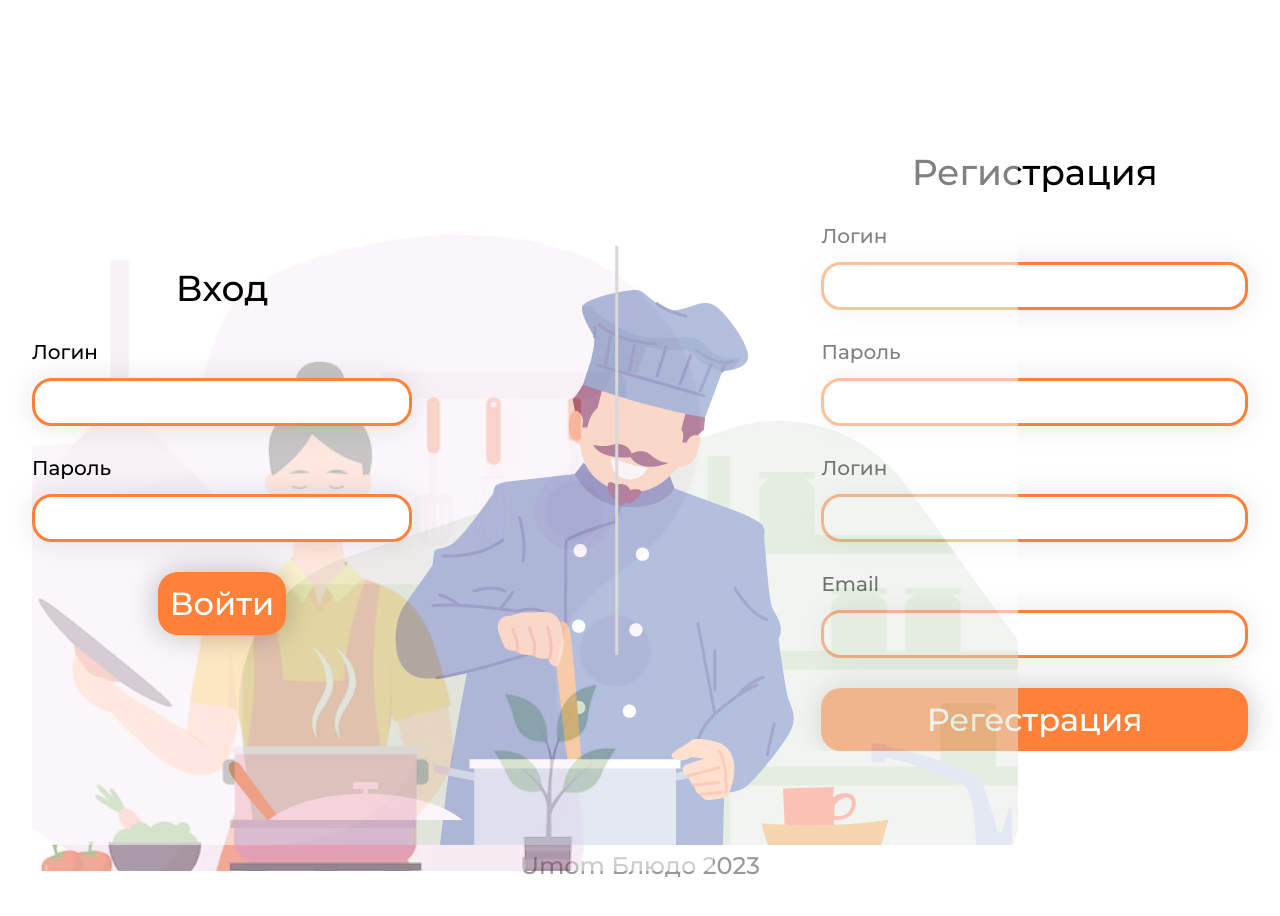
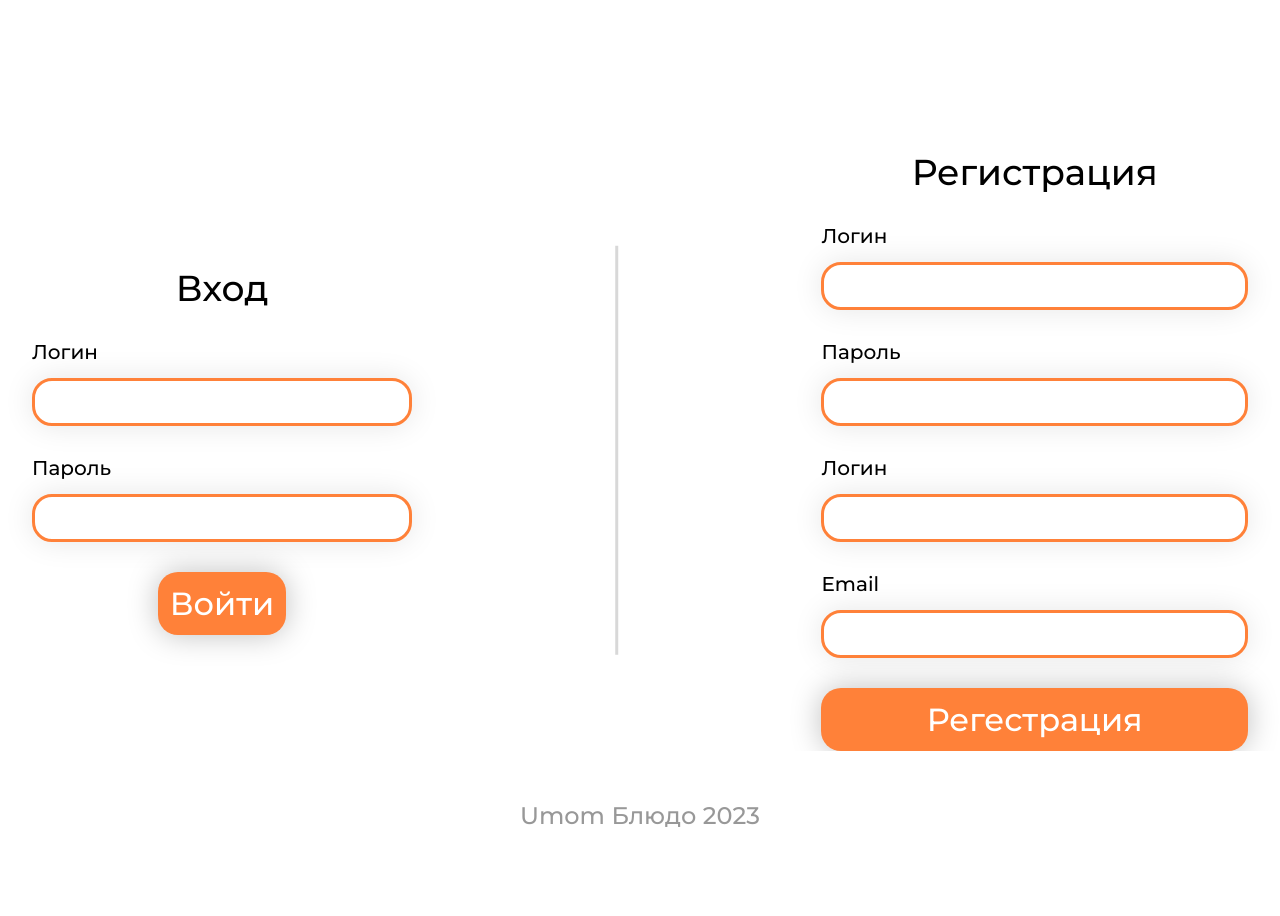
Before and after one commit to psihoshlem/menu_generator_web, a Vue app in the folder client/: page /auth in a window 1280 px wide. Shown: the top 916 px of the page. After the commit the page ends 880 px from the top, so only its background shows below. Built offline with nearby package versions, Linux system fonts and the light colour scheme.

Commit message:
Ready to master

```diff
--- a/client/src/App.vue
+++ b/client/src/App.vue
@@ -27,7 +27,6 @@ body{
   background-attachment: fixed;
   margin-left: auto;
   margin-right: auto;
-  backdrop-filter: blur(5px);
 }
 
 body,
--- a/client/src/components/FooderComp.vue
+++ b/client/src/components/FooderComp.vue
@@ -6,7 +6,7 @@
 <style lang="scss">
 .footer {
   background-color: #fff;
-  padding: 100px 0 50px 0;
+  padding: 50px 0;
   text-align: center;
   color: #989898;
   font-family: Montserrat;
--- a/client/src/components/NeuroRecipe.vue
+++ b/client/src/components/NeuroRecipe.vue
@@ -56,6 +56,8 @@ export default {
 }
 
 .recomendation {
+  backdrop-filter: blur(5px);
+
   background: linear-gradient(180deg, rgba(255,255,255,1) 0%, rgba(255,255,255,0) 1%, rgba(255,255,255,0) 99%, rgba(255,255,255,1) 100%);  color: #fff;
   // margin-top: 137px;
   display: flex;
@@ -134,7 +136,7 @@ export default {
 
   &__title {
     text-align: center;
-    color: linear-gradient(180deg, rgba(255,129,57,1) 0%, rgba(223,80,0,1) 100%);
+    // color: linear-gradient(180deg, rgba(255,129,57,1) 0%, rgba(223,80,0,1) 100%);
     font-family: Montserrat;
     font-size: 48px;
     font-style: normal;
@@ -156,7 +158,7 @@ export default {
 
     & img{
       position: absolute;
-      transform: translateY(100px);
+      transform: translateY(-40px);
     }
   }
 
--- a/client/src/views/AuthView.vue
+++ b/client/src/views/AuthView.vue
@@ -1,8 +1,8 @@
 <template>
   <section class="Auth">
     <div class="inner">
-      <img src="./../img/woman.png" alt="">
-      <img src="./../img/cheif.png" alt="">
+      <!-- <img src="./../img/woman.png" alt="">
+      <img src="./../img/cheif.png" alt=""> -->
       <div class="Auth__block">
         <div class="auth authWrap">
           <div class="auth__title">Вход</div>
@@ -49,9 +49,7 @@
   padding-top: 150px;
   height: 100%;
 
-  .inner{
 
-  }
 
   & img{
     position: absolute;
```
